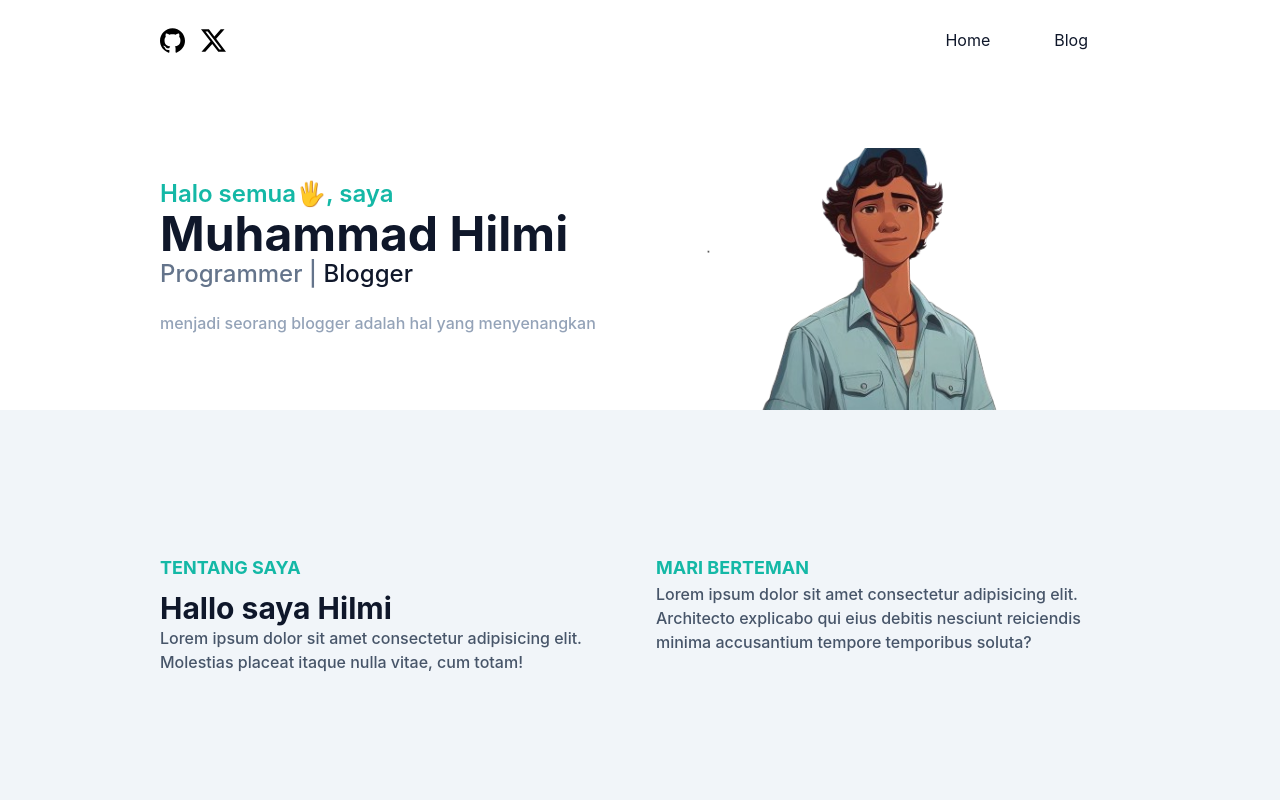
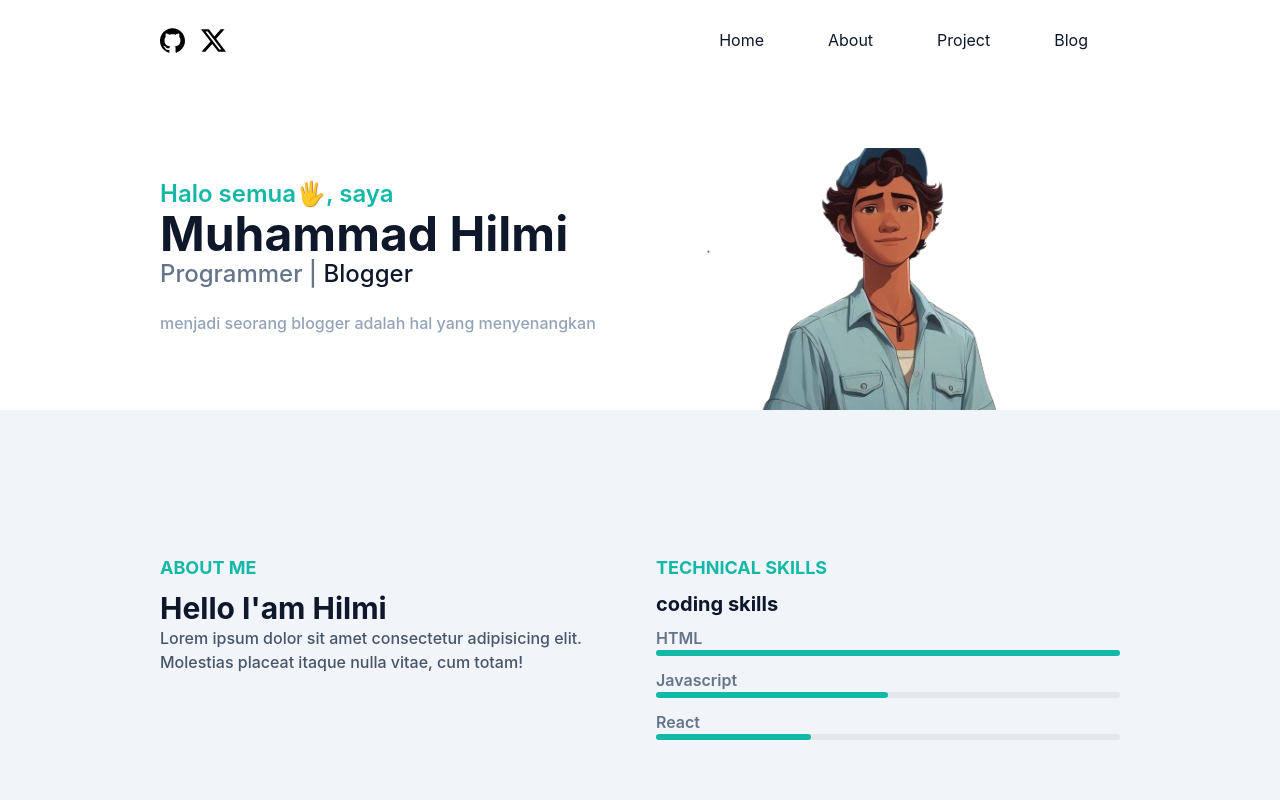
Before and after one commit to Hilsaputra/Hilsaputra.github.io, a website: page index.html in a window 1280 px wide. Shown: the top 800 px of the page. Drawn offline with Linux system fonts and the light colour scheme.

Commit message:
menambahkan code

```diff
--- a/index.html
+++ b/index.html
@@ -30,6 +30,12 @@
                         <ul class="block lg:flex">
                             <li class="group">
                                 <a href="#home" class="text-base text-dark py-2 mx-8 flex group-hover:text-primary">Home</a>
+                            </li>
+                            <li class="group">
+                                <a href="#home" class="text-base text-dark py-2 mx-8 flex group-hover:text-primary">About</a>
+                            </li>
+                            <li class="group">
+                                <a href="#home" class="text-base text-dark py-2 mx-8 flex group-hover:text-primary">Project</a>
                             </li>
                             <li class="group">
                                 <a href="#home" class="text-base text-dark py-2 mx-8 flex group-hover:text-primary">Blog</a>
@@ -66,13 +72,25 @@
         <div class="container">
             <div class="flex flex-wrap">
                 <div class="w-full mb-10 px-4 lg:w-1/2">
-                    <h4 class="text-lg font-bold text-primary mb-2 uppercase">tentang saya</h4>
-                    <h2 class="text-dark font-bold text-3xl">Hallo saya Hilmi</h2>
+                    <h4 class="text-lg font-bold text-primary mb-2 uppercase">about me</h4>
+                    <h2 class="text-dark font-bold text-3xl">Hello I'am Hilmi</h2>
                     <p class="font-medium text-base text-slate-600">Lorem ipsum dolor sit amet consectetur adipisicing elit. Molestias placeat itaque nulla vitae, cum totam!</p>
                 </div>
                 <div class="w-full px-4 lg:w-1/2">
-                    <h3 class="text-lg uppercase text-primary font-bold ">mari berteman</h3>
-                    <p class="font-medium text-base text-slate-600">Lorem ipsum dolor sit amet consectetur adipisicing elit. Architecto explicabo qui eius debitis nesciunt reiciendis minima accusantium tempore temporibus soluta?</p>
+                    <h3 class="text-lg uppercase text-primary font-bold mb-2 ">TECHNICAL SKILLS</h3>
+                    <h2 class="text-dark font-bold text-xl mb-2">coding skills</h2>
+                    <h2 class="uppercase text-base font-semibold text-slate-500 ">html</h2>
+                    <div class="w-full bg-gray-200 h-1.5 rounded-md mb-3">
+                        <div class="w-full bg-primary h-1.5 rounded-md"></div>
+                    </div>
+                    <h2 class="text-base font-semibold text-slate-500 ">Javascript</h2>
+                    <div class="w-full bg-gray-200 h-1.5 rounded-md mb-3">
+                        <div class="w-1/2 bg-primary h-1.5 rounded-md"></div>
+                    </div>
+                    <h2 class="text-base font-semibold text-slate-500 ">React</h2>
+                    <div class="w-full bg-gray-200 h-1.5 rounded-md">
+                        <div class="w-1/3 bg-primary h-1.5 rounded-md"></div>
+                    </div>
                 </div>
             </div>
         </div>
```
Also changed, not shown: dist/output.css.
